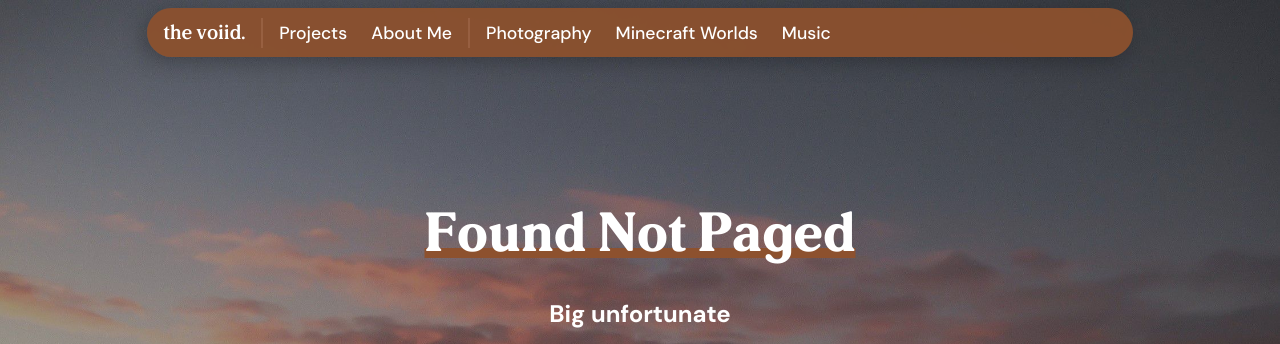
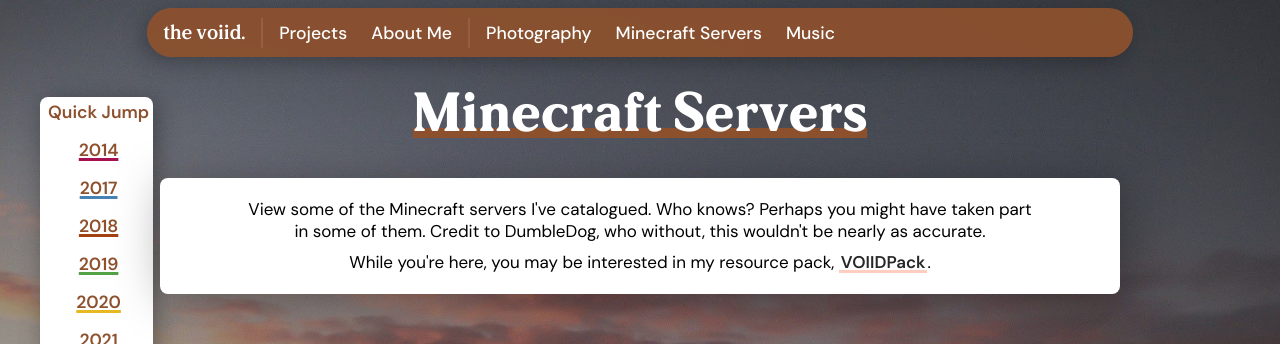
Before and after one commit to inkvoiid/thevoiid, a SvelteKit app: page /minecraft-servers in a window 1280 px wide. Before the commit this address had no page. Shown: the top 344 px of the page. Built offline with nearby package versions, Linux system fonts and the light colour scheme.

Commit message:
Page titles
Page titles and I renamed Minecraft Worlds to Minecraft Servers

```diff
--- a/src/routes/+error.svelte
+++ b/src/routes/+error.svelte
@@ -1,3 +1,6 @@
+<svelte:head>
+	<title>Error 404 - the voiid.</title>
+</svelte:head>
 <main>
 	<h1 class="page-title underline">Found Not Paged</h1>
 	<h2>Big unfortunate</h2>
--- a/src/routes/+layout.svelte
+++ b/src/routes/+layout.svelte
@@ -16,7 +16,7 @@
 		<span class="splitter"></span>
 
 		<a href="/photography"> Photography </a>
-		<a href="/minecraft-worlds"> Minecraft Worlds </a>
+		<a href="/minecraft-servers"> Minecraft Servers </a>
 		<a href="/music"> Music </a>
 	</div>
 </nav>
@@ -444,7 +444,9 @@
 	}
 
 	nav a:hover,
-	nav button:hover {
+	nav a:focus,
+	nav button:hover,
+	nav button:focus {
 		border-radius: 1.75rem;
 		background-color: white;
 		color: var(--brown);
@@ -490,7 +492,7 @@
 		}
 
 		:global(.container) {
-			padding: 1rem 5vw;
+			padding: 1rem;
 		}
 
 		:global(.container h1) {
@@ -510,16 +512,16 @@
 			float: right;
 		}
 		nav {
+			display: flex;
+			flex-direction: row;
+			justify-content: space-between;
 			width: 100%;
 			background-color: var(--brown);
 			backdrop-filter: none;
 			box-sizing: border-box;
-			display: block;
 			margin: 0;
 			border-radius: 0%;
 			top: 0;
-			display: flex;
-			flex-direction: row;
 		}
 
 		.nav-links {
@@ -530,7 +532,7 @@
 			backdrop-filter: blur(2px);
 			width: 100%;
 			left: 0;
-			top: 3.33rem;
+			top: 2.75rem;
 			padding-block: 0.5rem;
 			overflow: hidden;
 			margin-top: 0;
--- a/src/routes/about/+page.svelte
+++ b/src/routes/about/+page.svelte
@@ -1,3 +1,6 @@
+<svelte:head>
+	<title>About Me - the voiid.</title>
+</svelte:head>
 <main>
 	<h1 class="page-title underline">About Me</h1>
 
--- a/src/routes/minecraft-worlds/+page.svelte
+++ b/src/routes/minecraft-servers/+page.svelte
@@ -5,6 +5,9 @@
 	console.log(serverData);
 </script>
 
+<svelte:head>
+	<title>Minecraft Servers - the voiid.</title>
+</svelte:head>
 <div id="mc-servers" class="section-nav">
 	<p>Quick Jump</p>
 	{#each serverData.servers as servers}
@@ -12,12 +15,12 @@
 	{/each}
 </div>
 <main>
-	<h1 class="page-title underline">Minecraft Worlds</h1>
+	<h1 class="page-title underline">Minecraft Servers</h1>
 
 	<section class="container">
 		<p>
-			View some of the Minecraft server worlds I've catalogued. Who knows? Perhaps you might have
-			taken part in some of them.
+			View some of the Minecraft servers I've catalogued. Who knows? Perhaps you might have taken
+			part in some of them. Credit to DumbleDog, who without, this wouldn't be nearly as accurate.
 		</p>
 		<p>
 			While you're here, you may be interested in my resource pack, <a href="/projects/voiidpack"
--- a/src/routes/photography/+page.svelte
+++ b/src/routes/photography/+page.svelte
@@ -2,6 +2,9 @@
 	import Polaroid from './polaroid.svelte';
 </script>
 
+<svelte:head>
+	<title>Photography - the voiid.</title>
+</svelte:head>
 <main>
 	<h1 class="page-title underline">Photography</h1>
 	<article>
--- a/src/routes/projects/+page.svelte
+++ b/src/routes/projects/+page.svelte
@@ -1,3 +1,6 @@
+<svelte:head>
+	<title>Projects - the voiid.</title>
+</svelte:head>
 <main>
 	<h1 class="page-title underline">Projects</h1>
 	<div class="container">
--- a/src/routes/projects/the-voiid-old/+page.svelte
+++ b/src/routes/projects/the-voiid-old/+page.svelte
@@ -1,3 +1,6 @@
+<svelte:head>
+	<title>The Voiid (Legacy) - the voiid.</title>
+</svelte:head>
 <div id="content">
 	<iframe title="Old Site" width="100%" height="100%" src="/the-voiid-old/index.html"></iframe>
 </div>
```
Also changed, not shown: src/routes/+page.svelte (+7 -0 lines), src/routes/minecraft-servers/serverpreview.svelte (renamed from src/routes/minecraft-worlds/serverpreview.svelte).
